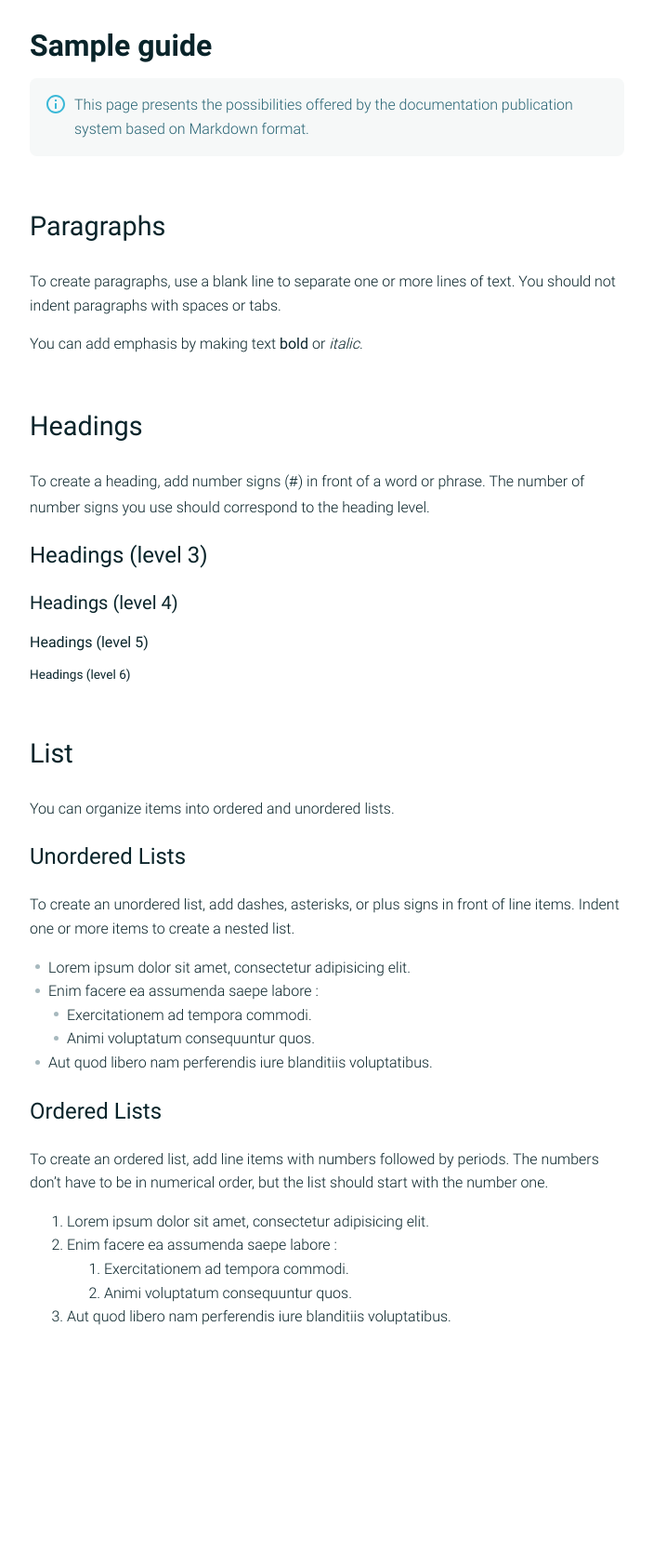
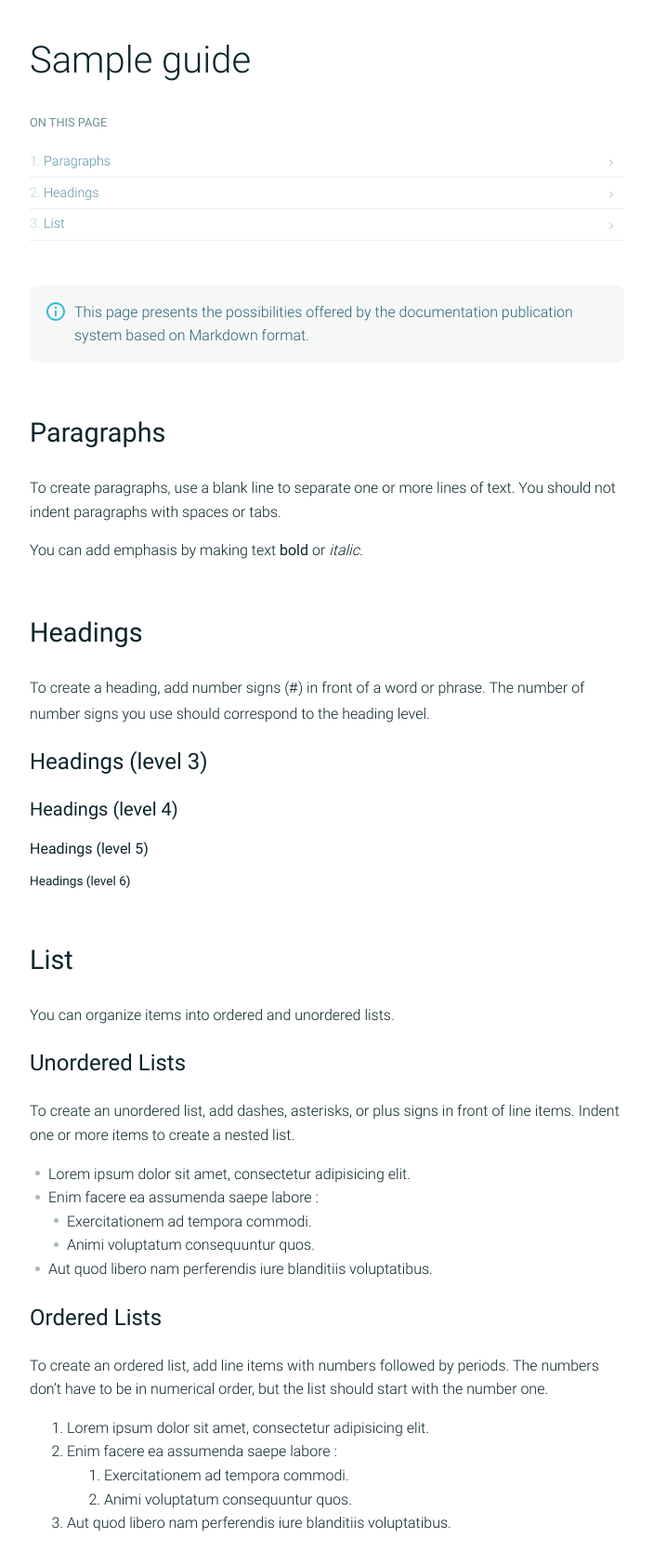
Before and after one commit to viky-ai/website, a Jekyll site: the page built from guides/01-sample-guide/index.md, in a window 1280 px wide. Shown: the whole page at 93% size, without its empty margins (288-991 px from the left). Built offline with Jekyll 4.4.1, drawn with Linux system fonts in a browser that asks for light colours; before the commit the page ends 1461 px from its top, so only the background shows below that.

Commit message:
#20612 (added) Automatic summary & headings anchors.

```diff
--- a/_layouts/doc.html
+++ b/_layouts/doc.html
@@ -4,7 +4,13 @@ layout: default
 
 <main class="doc">
   <h1>{{page.title}}</h1>
+  <div class="doc__summary">
+    <h2>On this page</h2>
+    <ul></ul>
+  </div>
   <div class="doc__content">
     {{ content}}
   </div>
 </main>
+
+<script src="/assets/javascript/doc.js"></script>
--- a/assets/css/_base.scss
+++ b/assets/css/_base.scss
@@ -8,3 +8,9 @@ body {
   line-height: 1.6em;
   color: $grey_900;
 }
+
+h1{
+  font-weight: 300;
+  font-size: 2.5em;
+  line-height: 1.1em;
+}
--- a/assets/css/_doc.scss
+++ b/assets/css/_doc.scss
@@ -23,6 +23,29 @@
     font-size: .85em;
     font-weight: 400;
     margin: 1em 0;
+  }
+  h2, h3, h4, h5, h6{
+    a.anchor{
+      position: relative;
+      top: .2em;
+      margin-left: .25em;
+      display: inline-block;
+      width: .9em;
+      height: .9em;
+      background-image: url(../icons/link.svg);
+      background-repeat: no-repeat;
+      background-position: 0 0;
+      background-size: .9em .9em;
+      display: inline-block;
+      opacity: 0;
+      transition: opacity .25s ease-in-out;
+    }
+    &:hover,
+    &:focus{
+      a.anchor{
+        opacity: 1;
+      }
+    }
   }
   strong{
     font-weight: 400;
@@ -53,7 +76,6 @@
       }
     }
   }
-
 }
 
 .doc__content{
@@ -71,3 +93,56 @@
     }
   }
 }
+
+
+.doc__summary{
+  margin: 2em 0 3em 0;
+  h2{
+    text-transform: uppercase;
+    font-size: .8em;
+    font-weight: 400;
+    color: $grey_500;
+    margin: 0 0 1em 0;
+  }
+  ul{
+    padding: 0;
+    margin: 0;
+    list-style: none;
+    li{
+      border-bottom : 1px solid $grey_200;
+    }
+    a{
+      position: relative;
+      display: block;
+      padding: .25em 0;
+      font-size: .9em;
+      text-decoration: none;
+      color: $grey_300;
+      transition: all .2s ease-in-out;
+      padding-right: 2em;
+      em{
+        color: $grey_700;
+        font-style: normal;
+        color: hsl(192, 30, 50);
+      }
+      svg{
+        position: absolute;
+        top: .75em;
+        right: .5em;
+        fill: $grey_300;
+        width: 14px;
+        height: 14px;
+      }
+      &:hover,
+      &:focus{
+        transform: translateX(.5em);
+        em{
+          color: darken($primary_color, 5%);
+        }
+        svg{
+          fill: $primary_color;
+        }
+      }
+    }
+  }
+}
--- /dev/null
+++ b/assets/javascript/doc.js
@@ -0,0 +1,31 @@
+document.addEventListener("DOMContentLoaded", function(event) {
+
+  var buildSummary = function(){
+    var svg = '<svg xmlns="http://www.w3.org/2000/svg" width="24" height="24" viewBox="0 0 24 24"><path d="M8.59 16.59L13.17 12 8.59 7.41 10 6l6 6-6 6-1.41-1.41z"/><path fill="none" d="M0 0h24v24H0V0z"/></svg>'
+    var h2s = document.querySelectorAll(".doc__content h2");
+    var html = [];
+    Array.prototype.forEach.call(h2s, function(h2, i){
+      html.push("<li>");
+      html.push("<a href='#" + h2.id + "'>");
+      html.push((i+1) + ". ");
+      html.push("<em>" + h2.innerHTML + "</em>");
+      html.push(svg);
+      html.push("</a>");
+      html.push("</li>");
+    });
+    document.querySelector(".doc__summary ul").innerHTML = html.join('');
+  }
+
+  var decorateHeadings = function(){
+    var headings = document.querySelectorAll(
+      ".doc__content h2, .doc__content h3, .doc__content h4, .doc__content h5, .doc__content h6"
+    );
+    Array.prototype.forEach.call(headings, function(heading, i){
+      heading.innerHTML = heading.innerHTML + "<a class='anchor' href='#" + heading.id + "'></a>";
+    });
+  }
+
+  buildSummary();
+  decorateHeadings();
+
+});
```
Also changed, not shown: assets/icons/link.svg (added).
